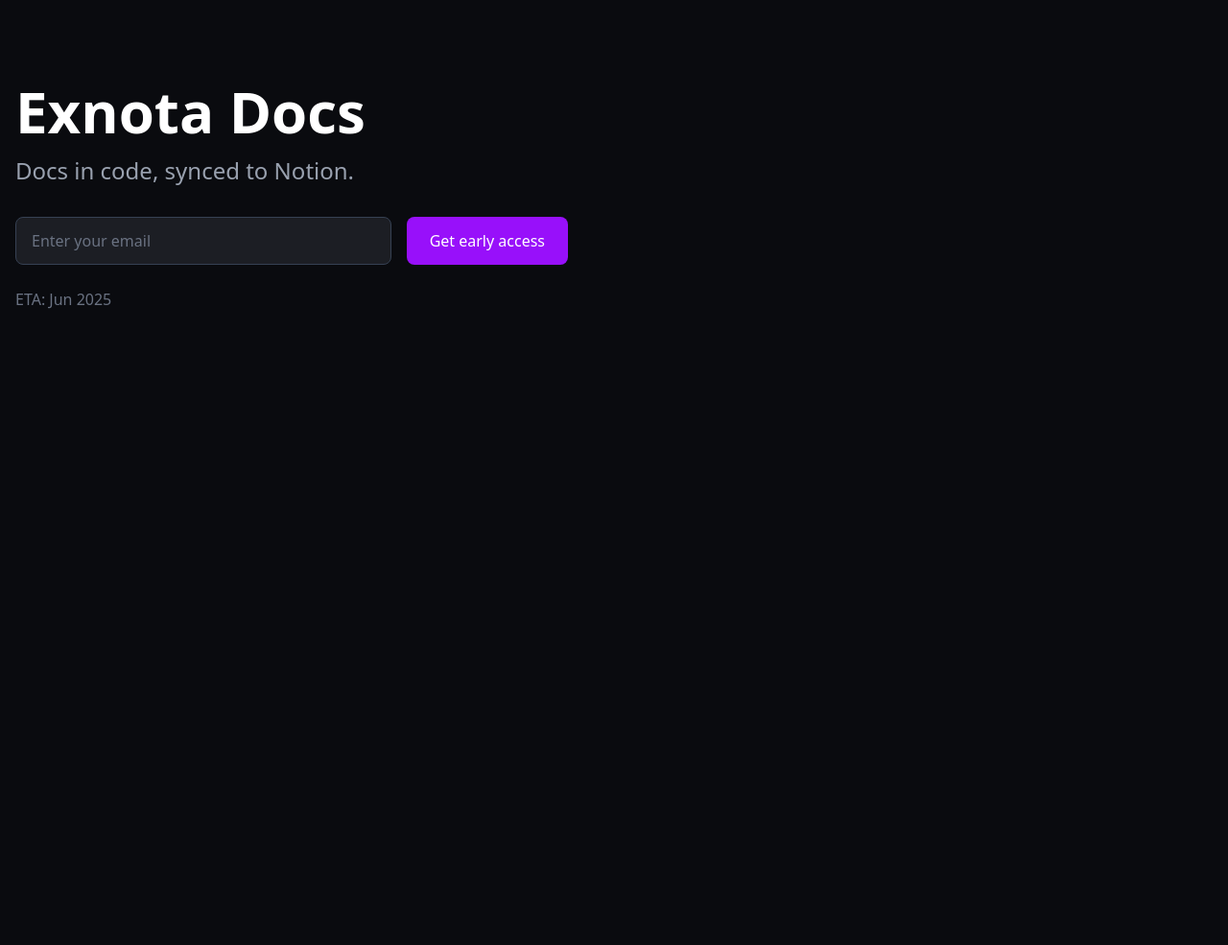
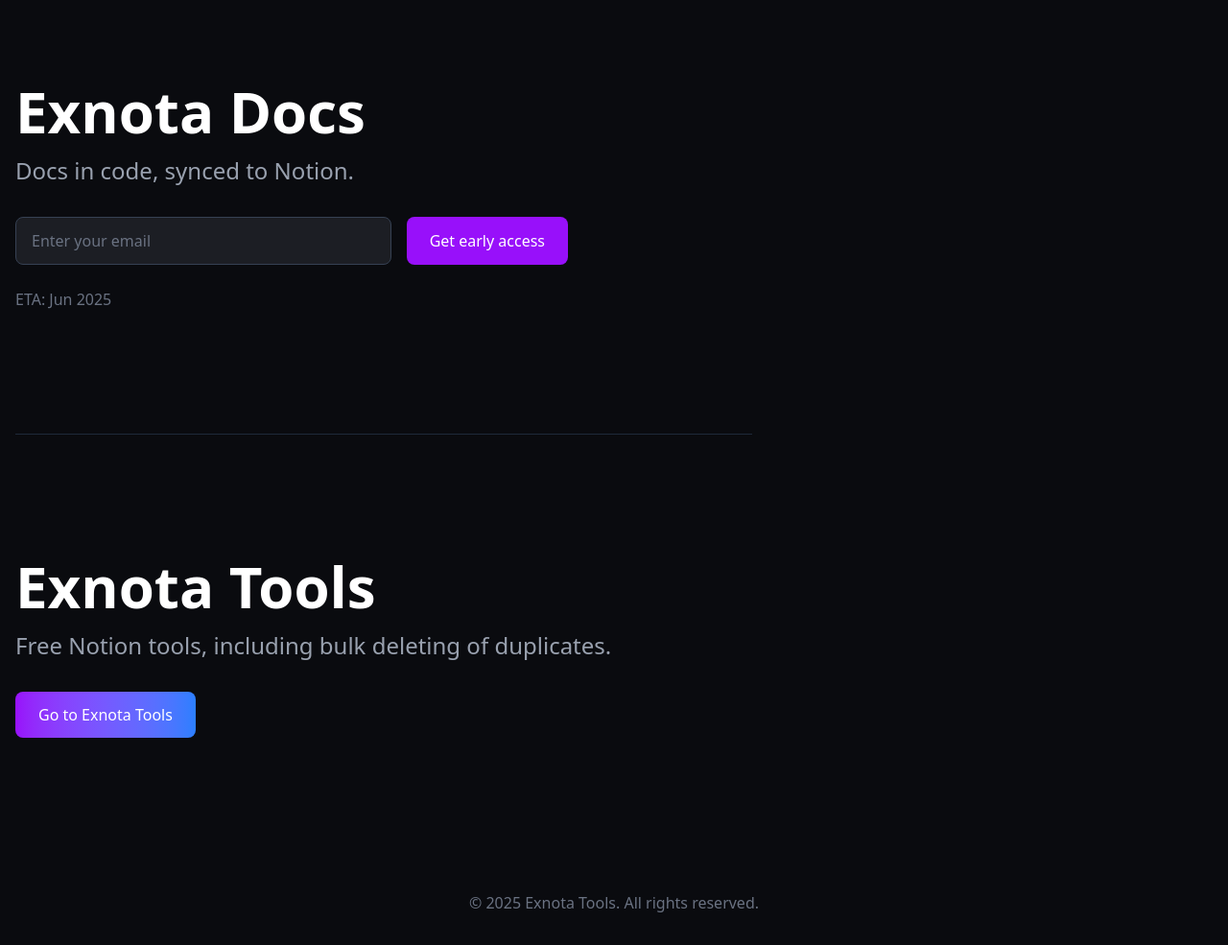
Before and after one commit to mttschltz/exnota-home, an Astro site: page / in a window 1280 px wide. Shown: the part 74-1059 px from the top of the page at 96% size. Before the commit the page ends 800 px from the top, so only its background shows below. Built offline with nearby package versions, Linux system fonts and the light colour scheme; Astro itself is replaced by a stand-in of ours.

Commit message:
Add exnota tools section

```diff
--- a/src/pages/index.astro
+++ b/src/pages/index.astro
@@ -42,6 +42,21 @@
 					ETA: Jun 2025
 				</div>
 			</div>
+
+			<div class="h-px bg-gray-800 max-w-3xl my-32"></div>
+
+			<div class="max-w-3xl mb-32">
+				<h1 class="text-6xl font-bold mb-4">Exnota Tools</h1>
+				<p class="text-2xl text-gray-400 mb-8">Free Notion tools, including bulk deleting of duplicates.</p>
+
+				<a href="https://tools.exnota.com" class="inline-block px-6 py-3 bg-gradient-to-r from-purple-600 to-blue-500 hover:from-purple-700 hover:to-blue-600 rounded-lg font-medium transition-colors">
+					Go to Exnota Tools
+				</a>
+			</div>
 		</main>
+
+		<footer class="container mx-auto px-4 py-8 text-center text-gray-500">
+			© 2025 Exnota Tools. All rights reserved.
+		</footer>
 	</body>
 </html>
```
